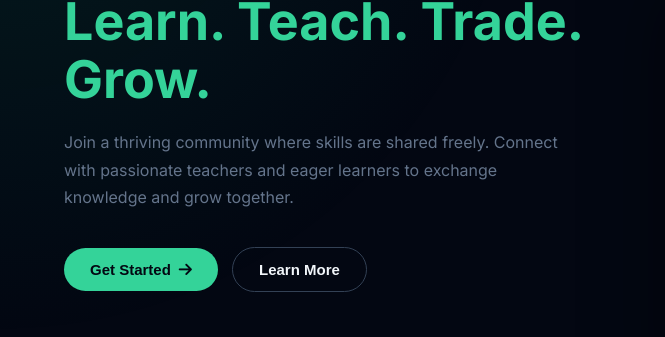
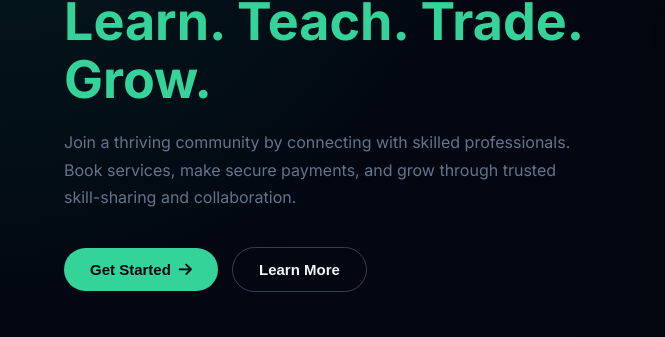
Before and after one commit to Ace-Institute-of-Management-BCSIT/Group-04, a plain HTML site: page SkillSwap/home.html in a window 1280 px wide. Shown: the part 191-528 px from the top of the page, 0-665 px from the left. Drawn offline with Linux system fonts and the light colour scheme; grey boxes are pictures that could not be loaded.

Commit message:
update home.html

```diff
--- a/SkillSwap/home.html
+++ b/SkillSwap/home.html
@@ -86,7 +86,7 @@
         Learn. Teach. Trade.<br />Grow.
       </h1>
       <p class="hero-desc">
-        Join a thriving community where skills are shared freely. Connect with passionate teachers and eager learners to exchange knowledge and grow together.
+        Join a thriving community by connecting with skilled professionals. Book services, make secure payments, and grow through trusted skill-sharing and collaboration.
       </p>
       <div class="hero-btns">
         <button class="btn-get-started">Get Started <i class="fa-solid fa-arrow-right"></i></button>
```
